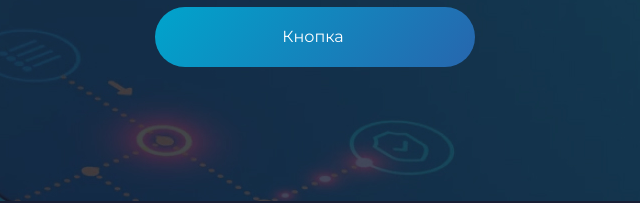
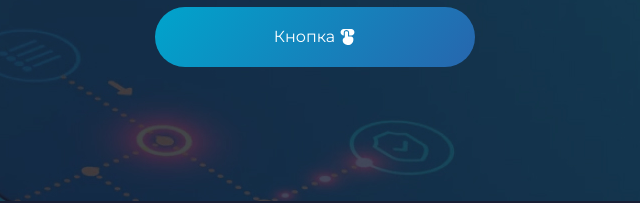
Before and after one commit to fiallka/homework, a plain HTML site: page homework7/index.html in a window 1280 px wide. Shown: the part 425-628 px from the top of the page, 615-1255 px from the left. Drawn offline with Linux system fonts and the light colour scheme; the site is published under a folder, as on GitHub Pages, so addresses that start at the root find nothing.

Commit message:
Update index.html

```diff
--- a/homework7/index.html
+++ b/homework7/index.html
@@ -60,7 +60,7 @@
                     </div>
                     <div class="hero-buttons">
                         <a href="#" class="hero-button-one bottom">Кнопка</a>
-                        <a href="#" class="hero-button-two">Кнопка <img src="/image/button.svg" alt=""></a>
+                        <a href="#" class="hero-button-two">Кнопка <img src="./image/button.svg" alt=""></a>
                     </div>
                 </div>
             </div>
```
